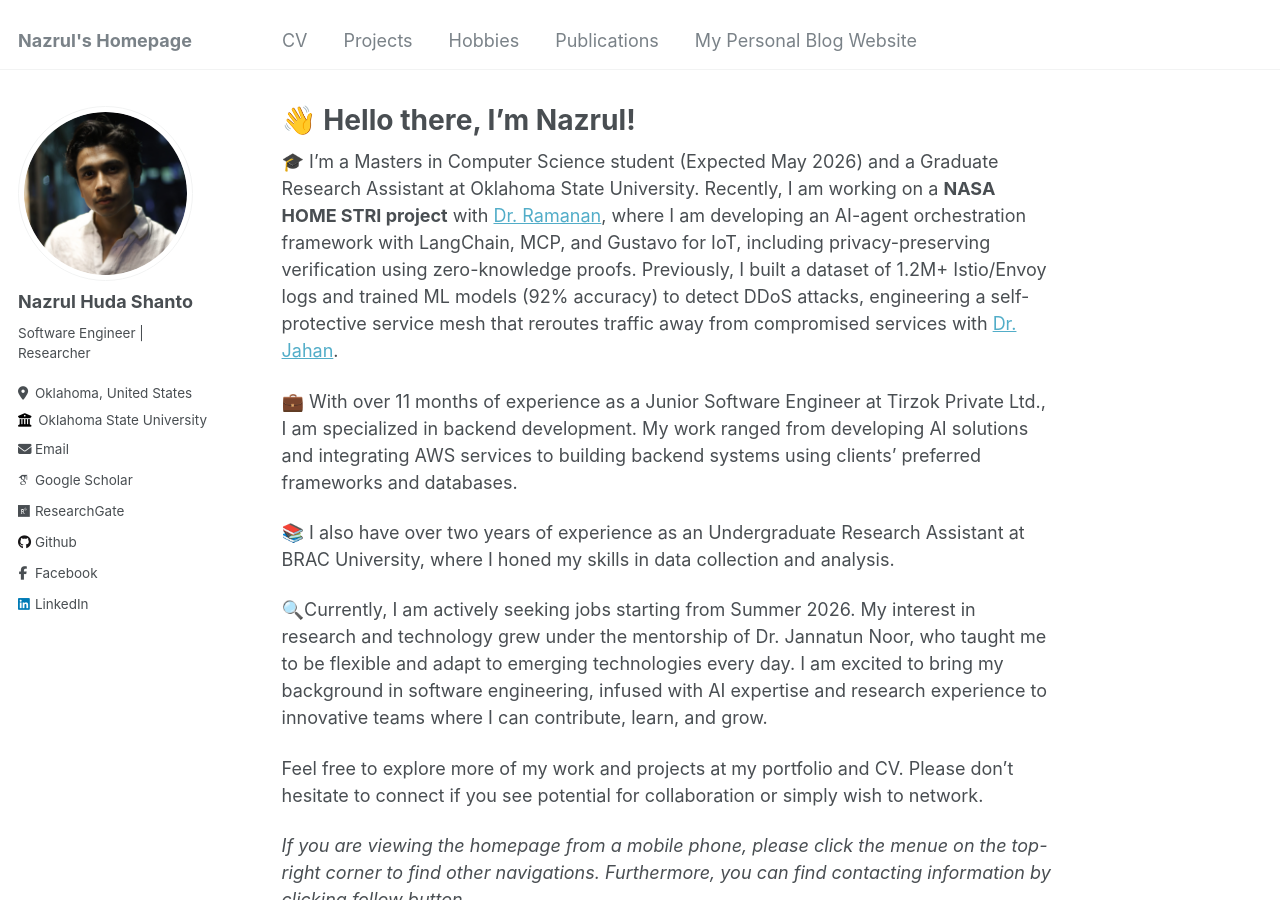
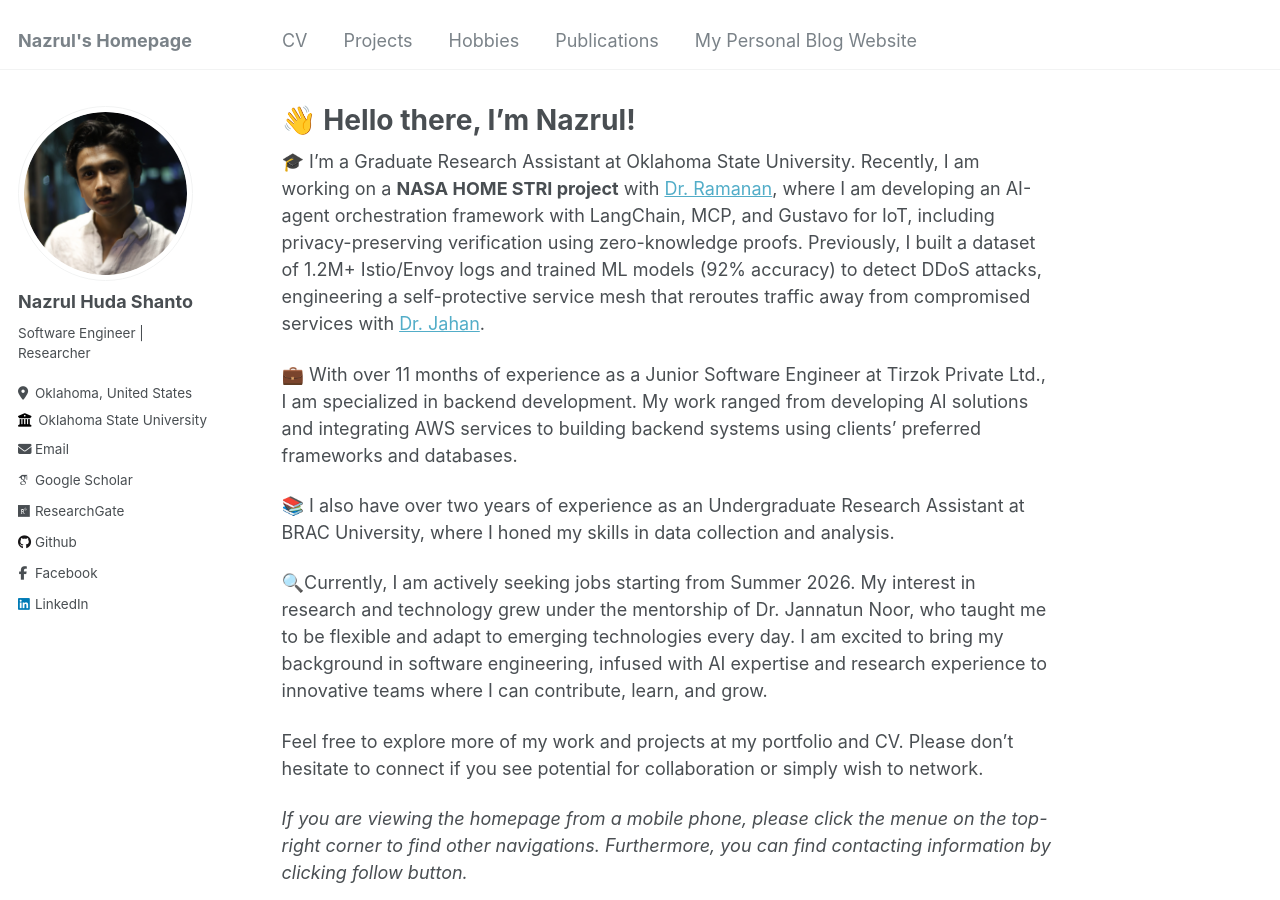
Before and after one commit to nazrulhuda/portfolio, a Jekyll site: the page built from _pages/about.md, in a window 1280 px wide and 900 px high. Built offline with Jekyll 4.4.1, drawn with Linux system fonts in a browser that asks for light colours; some web fonts are replaced.

Commit message:
Update about.md

```diff
--- a/_pages/about.md
+++ b/_pages/about.md
@@ -10,7 +10,7 @@ redirect_from:
 
 
 
-🎓 I'm a Masters in Computer Science student (Expected May 2026) and a Graduate Research Assistant at Oklahoma State University. Recently, I am working on a **NASA HOME STRI project** with [Dr. Ramanan](https://ceat.okstate.edu/iem/people/ramanan-faculty-profile.html), where I am developing an AI-agent orchestration framework with LangChain, MCP, and Gustavo for IoT, including privacy-preserving verification using zero-knowledge proofs. Previously, I built a dataset of 1.2M+ Istio/Envoy logs and trained ML models (92% accuracy) to detect DDoS attacks, engineering a self-protective service mesh that reroutes traffic away from compromised services with [Dr. Jahan]([https://experts.okstate.edu/sharmin.jahan).
+🎓 I'm a Graduate Research Assistant at Oklahoma State University. Recently, I am working on a **NASA HOME STRI project** with [Dr. Ramanan](https://ceat.okstate.edu/iem/people/ramanan-faculty-profile.html), where I am developing an AI-agent orchestration framework with LangChain, MCP, and Gustavo for IoT, including privacy-preserving verification using zero-knowledge proofs. Previously, I built a dataset of 1.2M+ Istio/Envoy logs and trained ML models (92% accuracy) to detect DDoS attacks, engineering a self-protective service mesh that reroutes traffic away from compromised services with [Dr. Jahan]([https://experts.okstate.edu/sharmin.jahan).
 
 
 💼 With over 11 months of experience as a Junior Software Engineer at Tirzok Private Ltd., I am specialized in backend development. My work ranged from developing AI solutions and integrating AWS services to building backend systems using clients' preferred frameworks and databases.
```
